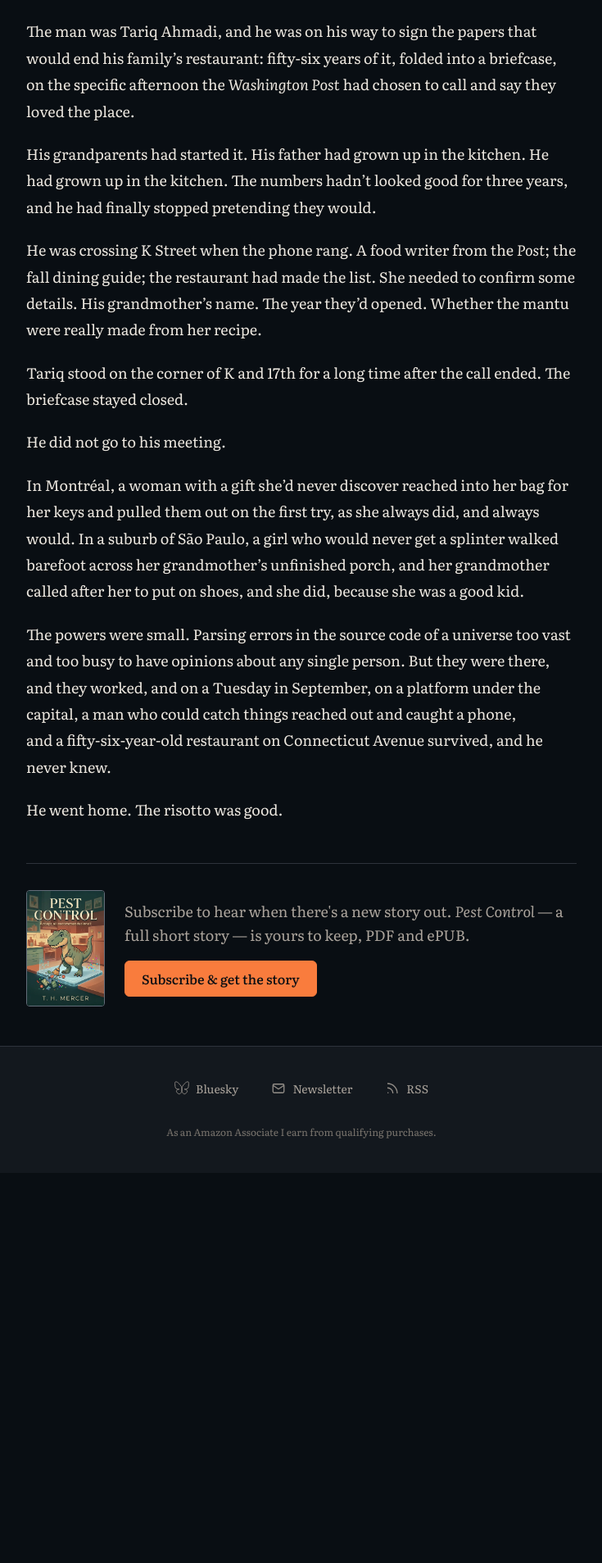
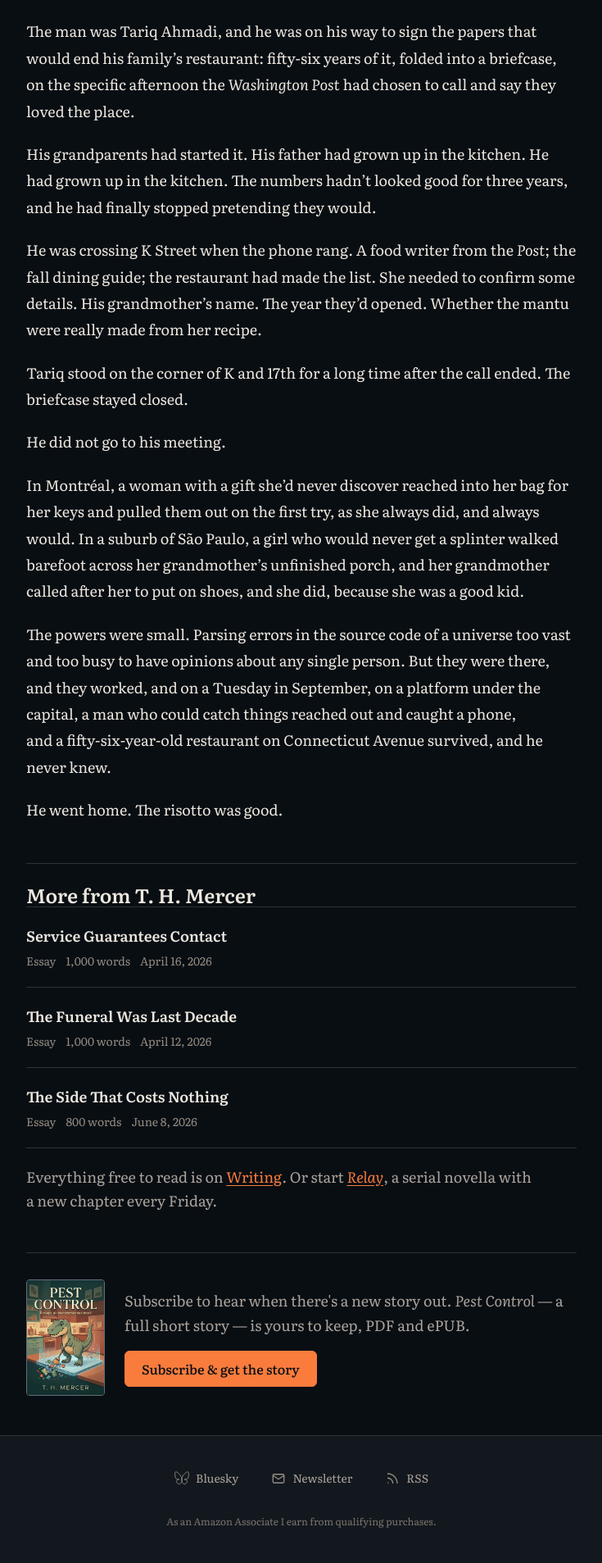
Before and after one commit to thmercer/thmercer.github.io, a Jekyll site: the page built from _posts/2026-04-22-within-reach.md, in a window 1280 px wide. Shown: the part 4365-6272 px from the top of the page at 82% size, without its empty margins (272-1007 px from the left). Built offline with Jekyll 4.4.1, drawn with Linux system fonts in a browser that asks for light colours; before the commit the page ends 5796 px from its top, so only the background shows below that.

Commit message:
Posts: More from T. H. Mercer block, rotating picks of the other kind
Co-Authored-By: Claude Opus 5.5 <noreply@anthropic.com>
Claude-Session: https://claude.ai/code/session_01UGgbKhWs8uxG8VPcvzfCRy

```diff
--- /dev/null
+++ b/_includes/more-writing.html
@@ -0,0 +1,32 @@
+{% comment %}
+  "More from T. H. Mercer" under a story or essay: three posts of the other
+  kind (essay readers get stories, story readers get essays), then Writing
+  and Relay. The pick rotates by the post's position among its own kind, so
+  when the other kind has more than three posts each one still shows up on
+  some post page instead of the oldest always dropping off.
+{% endcomment %}
+{% if page.layout == "essay" %}
+{% assign own_kind = site.posts | where: "layout", "essay" %}
+{% assign other_kind = site.posts | where: "layout", "story" %}
+{% else %}
+{% assign own_kind = site.posts | where: "layout", "story" %}
+{% assign other_kind = site.posts | where: "layout", "essay" %}
+{% endif %}
+{% assign offset = 0 %}
+{% for p in own_kind %}{% if p.url == page.url %}{% assign offset = forloop.index0 %}{% endif %}{% endfor %}
+{% assign picks = "" | split: "" %}
+{% if other_kind.size > 0 %}
+{% for k in (0..2) %}
+{% if k < other_kind.size %}
+{% assign j = offset | plus: k | modulo: other_kind.size %}
+{% assign picks = picks | push: other_kind[j] %}
+{% endif %}
+{% endfor %}
+{% endif %}
+{% if picks.size > 0 %}
+<section class="more-writing" aria-labelledby="more-writing-title">
+  <h2 id="more-writing-title" class="work-section-heading">More from {{ site.author.name }}</h2>
+  {% include writing-links.html posts=picks %}
+  <p class="site-intro">Everything free to read is on <a href="{{ '/writing/' | relative_url }}">Writing</a>. Or start <a href="{{ '/relay/' | relative_url }}"><em>Relay</em></a>, a serial novella with a new chapter every Friday.</p>
+</section>
+{% endif %}
--- a/_layouts/essay.html
+++ b/_layouts/essay.html
@@ -6,4 +6,5 @@ layout: default
   <p class="post-byline"><a href="{{ '/about/' | relative_url }}" rel="author">{{ site.author.name }}</a> <span aria-hidden="true">&middot;</span> <time datetime="{{ page.date | date_to_xmlschema }}">{{ page.date | date: "%B %-d, %Y" }}</time></p>
   {{ content }}
 </article>
+{% include more-writing.html %}
 {% include newsletter-cta.html %}
--- a/_layouts/story.html
+++ b/_layouts/story.html
@@ -10,4 +10,5 @@ layout: default
   <p class="post-reprint-note">Also being collected in {% if reprint.url %}<a href="{{ reprint.url }}" target="_blank" rel="noopener"><em>{{ reprint.anthology | default: reprint.title }}</em></a>{% else %}<em>{{ reprint.anthology | default: reprint.title }}</em>{% endif %} — {% if reprint.date_label %}{{ reprint.date_label }}{% else %}{{ reprint.date | date: "%B %Y" }}{% endif %}{% if reprint.press %}, {{ reprint.press }}{% endif %}.</p>
   {% endif %}
 </article>
+{% include more-writing.html %}
 {% include newsletter-cta.html %}
--- a/assets/css/main.css
+++ b/assets/css/main.css
@@ -1986,6 +1986,11 @@ button.cta-link:hover {
   margin-top: var(--space-2);
 }
 
+/* "More from" block between a post and its newsletter CTA. */
+.more-writing .site-intro {
+  margin: var(--space-5) 0 0;
+}
+
 .post-reprint-note {
   margin-top: var(--space-2);
   font-family: var(--font-ui);
```
